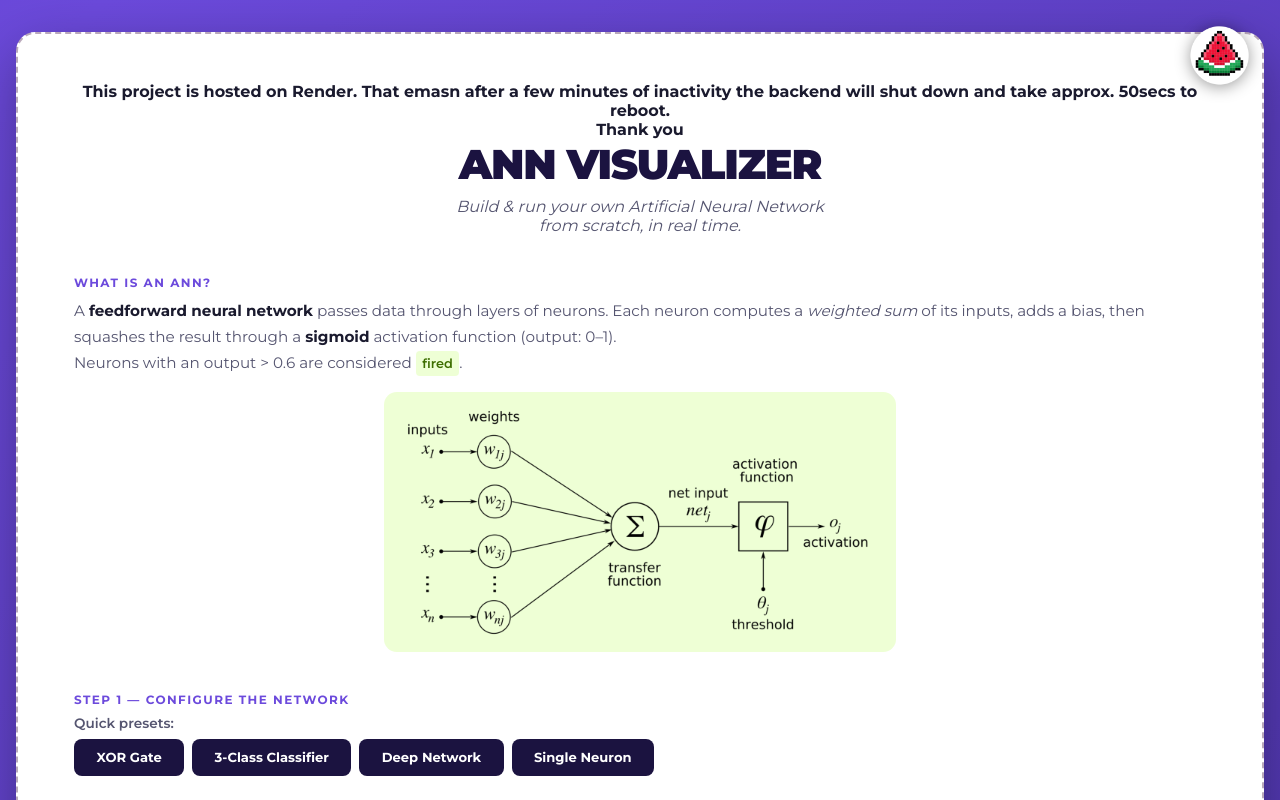
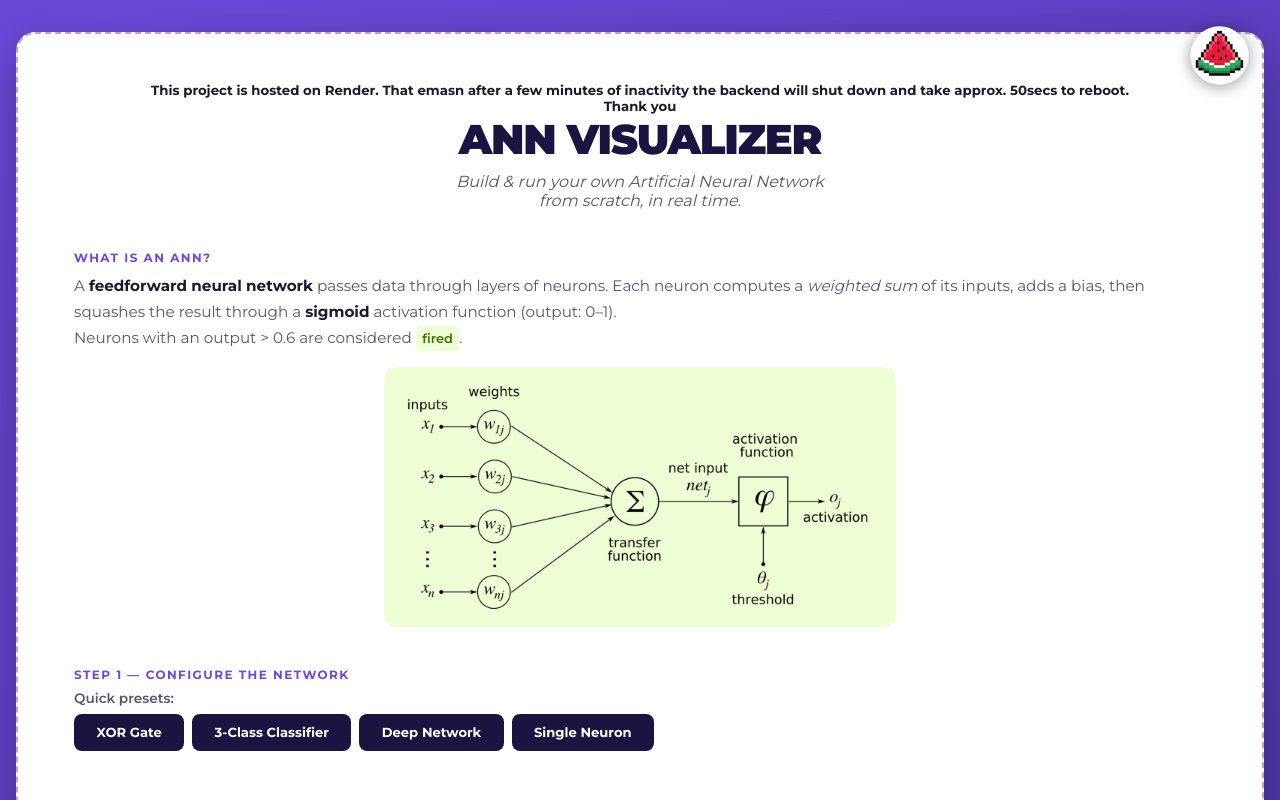
Before and after one commit to paboyi/0034-1---Portfolio-Ver.-ANN---Forward-Neural-Network-Visualization, a plain HTML site: page frontend/src/index.html in a window 1280 px wide. Shown: the top 800 px of the page. Drawn offline with Linux system fonts and the light colour scheme.

Commit message:
mini commit

```diff
--- a/frontend/src/index.html
+++ b/frontend/src/index.html
@@ -23,7 +23,7 @@
 
       <!--  Header  -->
       <header class="card__header">
-        <h4>This project is hosted on Render. That emasn after a few minutes of inactivity the backend will shut down and take approx. 50secs to reboot. <br /> Thank you</h4>
+        <h5>This project is hosted on Render. That emasn after a few minutes of inactivity the backend will shut down and take approx. 50secs to reboot. <br /> Thank you</h5>
         <h1>ANN Visualizer</h1>
         <p class="subtitle">Build &amp; run your own Artificial Neural Network <br /> from scratch, in real time.</p>
       </header>
```
Also changed, not shown: README.md.
